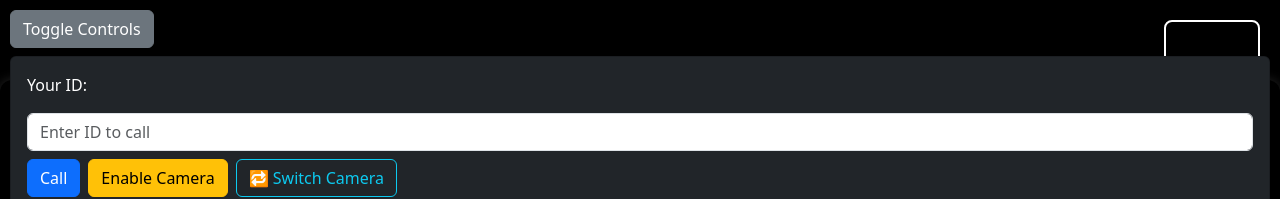
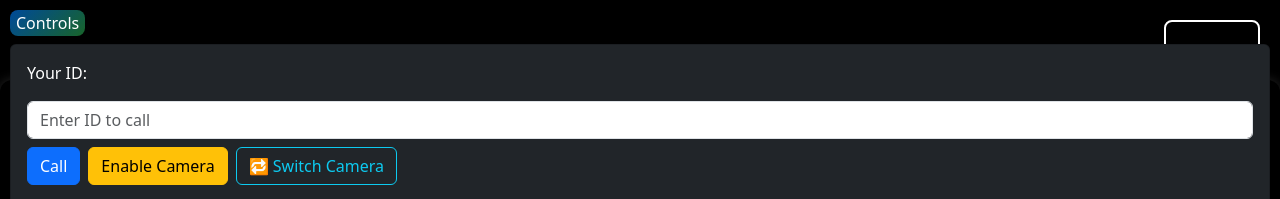
Before and after one commit to anshulhusika/video-call-app, a React (Vite) app: page / in a window 1280 px wide. Shown: the top 199 px of the page. Built offline with nearby package versions, Linux system fonts and the light colour scheme; no server answers.

Commit message:
next day test with excel wednesday -back camera - drag 6

```diff
--- a/src/App.css
+++ b/src/App.css
@@ -53,3 +53,10 @@
   padding: 10px;
 }
 /* Add this in App.css */
+.transparent-gradient-btn {
+  background: linear-gradient(135deg, rgba(0,123,255,0.6), rgba(40,167,69,0.6));
+  border: none;
+  color: white;
+  backdrop-filter: blur(6px);
+  border-radius: 8px;
+}
--- a/src/App.jsx
+++ b/src/App.jsx
@@ -79,19 +79,38 @@ const App = () => {
       audio: true
     };
 
-      const stream = await navigator.mediaDevices.getUserMedia(constraints);
-      if (localVideo.current) localVideo.current.srcObject = stream;
+    const newStream = await navigator.mediaDevices.getUserMedia(constraints);
 
-      // Stop old tracks
-      if (mediaStream) {
-        mediaStream.getTracks().forEach(track => track.stop());
+    // Replace video track in peer connection without breaking it
+    if (peerConnection && mediaStream) {
+      const oldVideoTrack = mediaStream.getVideoTracks()[0];
+      const newVideoTrack = newStream.getVideoTracks()[0];
+
+      const sender = peerConnection.getSenders().find(s => s.track && s.track.kind === 'video');
+      if (sender) {
+        await sender.replaceTrack(newVideoTrack);
       }
 
-      setMediaStream(stream);
+      // Remove old video track and add new one to the local stream
+      mediaStream.removeTrack(oldVideoTrack);
+      mediaStream.addTrack(newVideoTrack);
+      if (localVideo.current) {
+        localVideo.current.srcObject = mediaStream;
+      }
+
+      // Stop old track
+      oldVideoTrack.stop();
+    } else {
+      // Initial stream setup
+      setMediaStream(newStream);
+      if (localVideo.current) {
+        localVideo.current.srcObject = newStream;
+      }
       setStreamStarted(true);
+    }
+
     setCurrentCameraIndex(indexToUse ?? 0);
-
-      return stream;
+    return newStream;
   } catch (err) {
     alert("Camera/Mic access denied or failed\n\n" + err.message);
     console.error("Media Error:", err);
@@ -193,13 +212,14 @@ const App = () => {
 
       <div className="controls-container">
        <button
-          className="btn btn-secondary mb-2"
+  className="transparent-gradient-btn mb-2"
   type="button"
   data-bs-toggle="collapse"
   data-bs-target="#controlPanel"
 >
-          Toggle Controls
+   Controls
 </button>
+
 
         <div className="collapse show" id="controlPanel">
           <div className="card card-body text-white bg-dark">
```
Also changed, not shown: 1 other file (tests, documents, lock files or other folders). Lines whose indentation alone changed are shown as unchanged.
